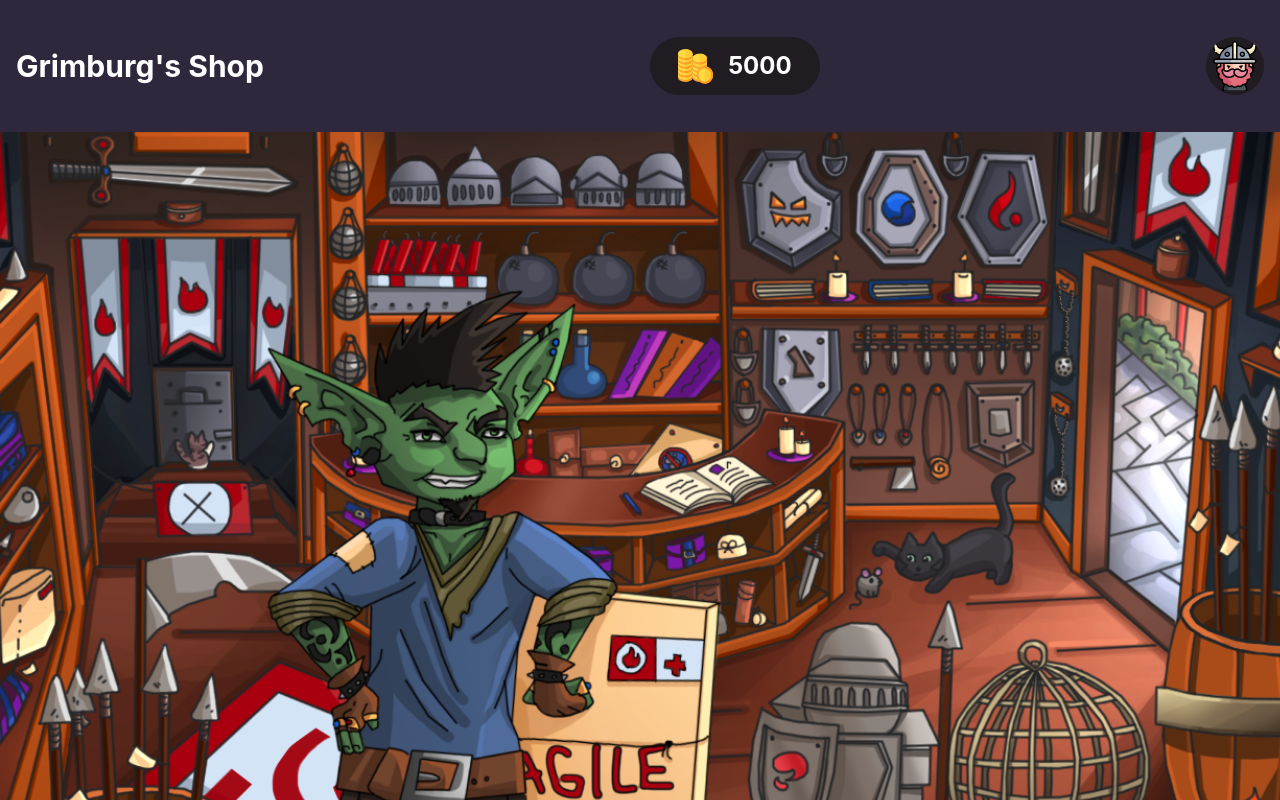
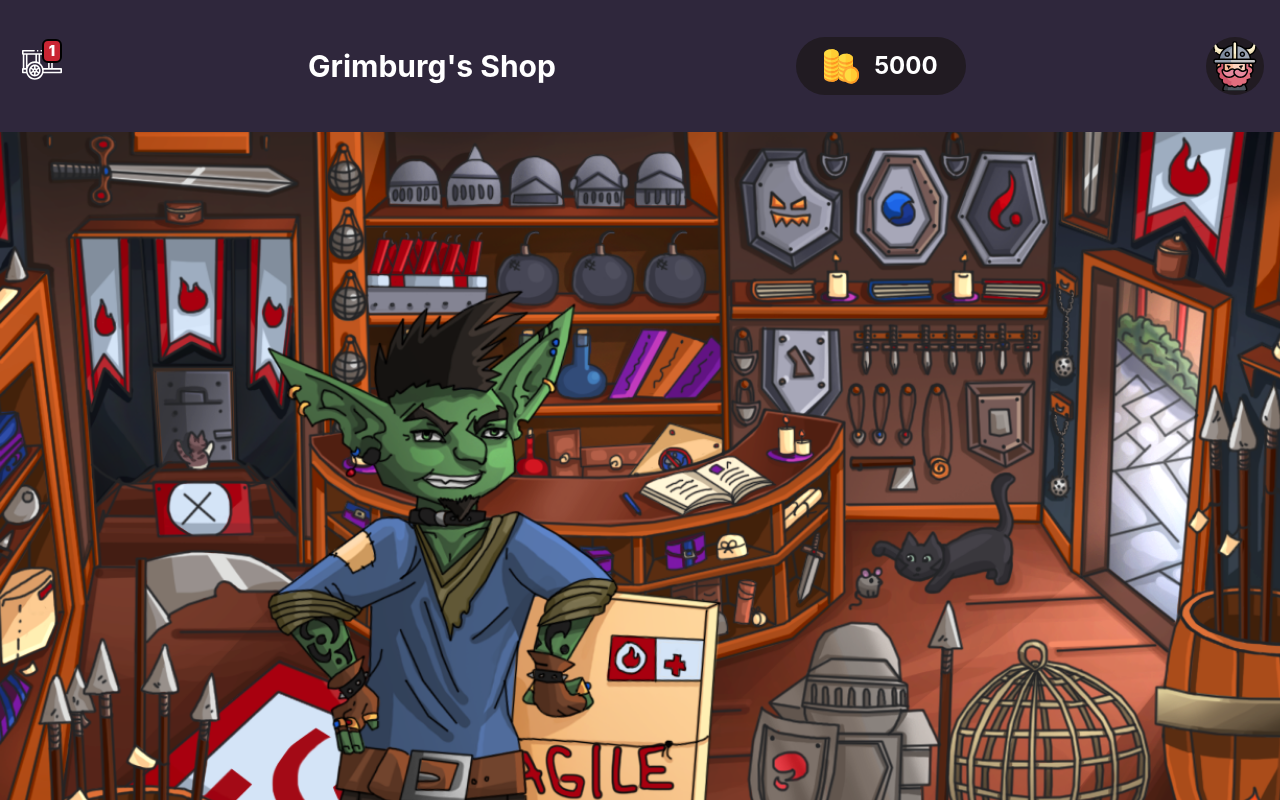
Before and after one commit to FahadHameed89/React-Redux-Router---RPG-Shop-Team-Project, a React (Create React App) app: page /products in a window 1280 px wide. Shown: the top 800 px of the page. Built offline with nearby package versions, Linux system fonts and the light colour scheme.

Commit message:
Add and implement shopping cart icon

```diff
--- a/src/app/Header.jsx
+++ b/src/app/Header.jsx
@@ -1,6 +1,8 @@
 import React from 'react';
 import { useSelector } from 'react-redux';
 import UserProfile from './UserProfile'
+import ShoppingCartIcon from '../shoppingCart/ShoppingCartIcon'
+
 import './css/header.css';
 
 export default () => {
@@ -8,6 +10,7 @@ export default () => {
 
   return (
     <header className="main-header container">
+      <ShoppingCartIcon />
 
       <h1>Grimburg's Shop</h1>
 
--- /dev/null
+++ b/src/shoppingCart/ShoppingCartIcon.jsx
@@ -0,0 +1,22 @@
+import React from "react";
+import { useSelector } from "react-redux";
+import { Link } from "react-router-dom";
+
+import './css/cart-icon.css'
+
+export default (props) => {
+  const quantity = useSelector(state => state.cart.length)
+
+  return (
+    <div className="cart-icon__container">
+      <Link to="/checkout">
+      { quantity > 0 &&
+        <div className="cart-icon__quantity">
+          <span>{quantity}</span>
+        </div>
+      }
+        <img src="/imgs/cart.svg" alt="Shopping Cart"/>
+      </Link>
+    </div>
+  )
+}
--- /dev/null
+++ b/src/shoppingCart/css/cart-icon.css
@@ -0,0 +1,25 @@
+.cart-icon__container {
+  position: relative;
+  padding: 6px;
+}
+
+.cart-icon__quantity {
+  display: block;
+  position: absolute;
+  top: -5px;
+  right: 6px;
+
+  /* transform: rotate(45deg); */
+  padding: 3px 5px;
+
+  border: 2px solid #000;
+  border-radius: 6px;
+  color: #FFF;
+  background-color: #CA2533;
+}
+
+.cart-icon__quantity span {
+  display: block;
+  font-size: var(--text-sm);
+  font-weight: var(--font-black);
+}
```
